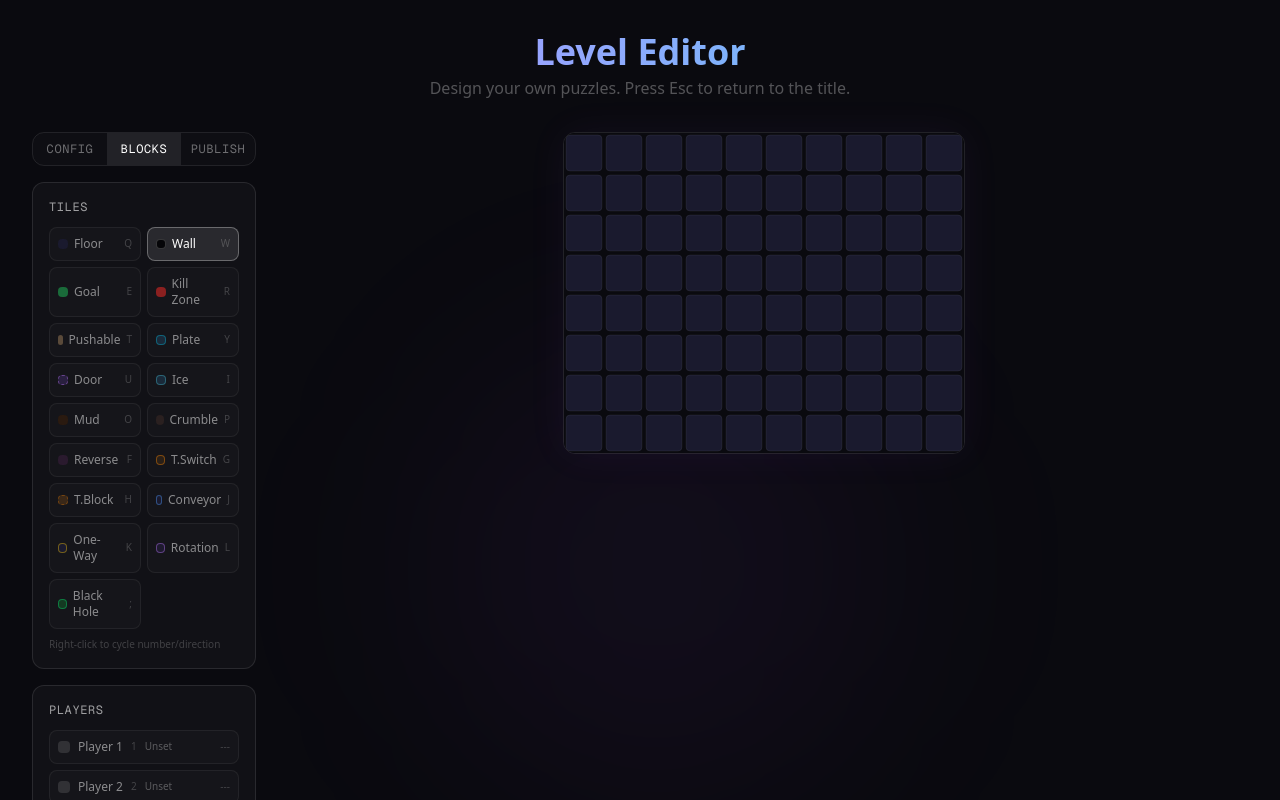
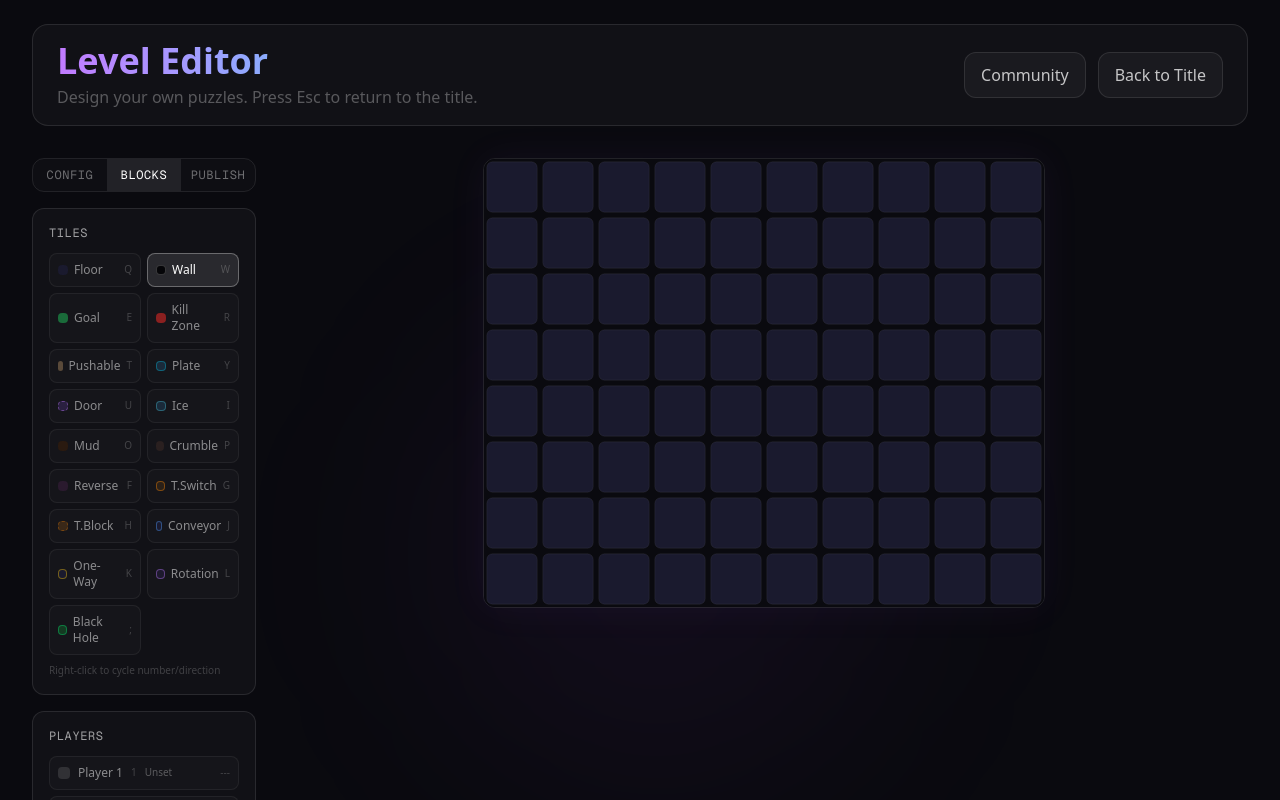
Before and after one commit to Timothy-Cao/misconfigured, a Next.js app: page /editor in a window 1280 px wide. Shown: the top 800 px of the page. Built offline with nearby package versions, Linux system fonts and the light colour scheme.

Commit message:
feat: scale editor canvas and move menu nav to header

```diff
--- a/src/app/community/page.tsx
+++ b/src/app/community/page.tsx
@@ -22,11 +22,12 @@ export default function CommunityPage() {
   }, [router]);
 
   return (
-    <main className="min-h-screen bg-[#0a0a0f] flex flex-col items-center justify-center p-6 sm:p-8 lg:p-10 relative overflow-hidden">
+    <main className="min-h-screen bg-[#0a0a0f] flex flex-col items-center p-6 sm:p-8 lg:p-10 relative overflow-hidden">
       <div className="absolute top-1/4 left-1/2 -translate-x-1/2 w-[500px] h-[500px] rounded-full bg-cyan-500/5 blur-[110px]" />
 
-      <div className="relative z-10 w-full max-w-5xl rounded-[28px] border border-white/10 bg-white/[0.03] p-6 sm:p-8 lg:p-10">
-        <div className="flex flex-col sm:flex-row sm:items-end sm:justify-between gap-4 mb-6">
+      <div className="relative z-10 w-full max-w-5xl">
+        <div className="mb-6 rounded-2xl border border-white/10 bg-white/[0.03] px-4 py-4 sm:px-6 animate-[fadeInUp_0.6s_ease-out]">
+          <div className="flex flex-col gap-4 sm:flex-row sm:items-end sm:justify-between">
             <div>
               <h1 className="text-3xl sm:text-4xl font-bold bg-gradient-to-r from-cyan-300 to-white bg-clip-text text-transparent">
                 Community Levels
@@ -36,15 +37,24 @@ export default function CommunityPage() {
               </p>
               <p className="text-white/20 text-xs sm:text-sm mt-2">Press Esc to return to the title.</p>
             </div>
+            <div className="flex gap-3">
               <Link
                 href="/editor"
-            className="inline-flex items-center justify-center px-5 py-3 rounded-xl border border-white/10 bg-white/[0.04] text-white/75 hover:text-white hover:border-white/20 hover:bg-white/[0.08] transition-all duration-200"
+                className="inline-flex items-center justify-center px-4 py-2.5 rounded-xl border border-white/10 bg-white/[0.04] text-white/75 hover:text-white hover:border-white/20 hover:bg-white/[0.08] transition-all duration-200"
               >
                 Open Editor
               </Link>
+              <Link
+                href="/"
+                className="inline-flex items-center justify-center rounded-xl border border-white/10 bg-white/[0.04] px-4 py-2.5 text-sm sm:text-base text-white/75 hover:text-white hover:border-white/20 hover:bg-white/[0.08] transition-all duration-300"
+              >
+                Back to Title
+              </Link>
+            </div>
+          </div>
         </div>
 
-        <div className="rounded-2xl border border-white/10 bg-white/[0.03] p-5 sm:p-6">
+        <div className="rounded-[28px] border border-white/10 bg-white/[0.03] p-6 sm:p-8 lg:p-10">
           <div className="flex flex-col sm:flex-row sm:items-center sm:justify-between gap-2 mb-4">
             <p className="text-white/45 text-sm sm:text-base">
               {levels.length > 0
@@ -87,13 +97,6 @@ export default function CommunityPage() {
           )}
         </div>
       </div>
-
-      <Link
-        href="/"
-        className="relative z-10 mt-6 inline-flex items-center justify-center rounded-xl border border-white/10 bg-white/[0.04] px-5 py-3 text-sm sm:text-base text-white/75 hover:text-white hover:border-white/20 hover:bg-white/[0.08] transition-all duration-300"
-      >
-        Back to Title
-      </Link>
     </main>
   );
 }
--- a/src/app/editor/page.tsx
+++ b/src/app/editor/page.tsx
@@ -20,28 +20,39 @@ export default function EditorPage() {
   }, [router]);
 
   return (
-    <main className="min-h-screen bg-[#0a0a0f] flex flex-col items-center py-8 px-4 sm:px-6 lg:px-8 relative overflow-auto">
+    <main className="min-h-screen bg-[#0a0a0f] flex flex-col items-center px-4 sm:px-6 lg:px-8 pb-8 relative overflow-auto">
       <div className="absolute top-1/4 left-1/3 w-[460px] h-[460px] rounded-full bg-purple-500/5 blur-[110px]" />
 
-      <div className="relative z-10 w-full max-w-[1320px]">
-        <div className="text-center mb-6 sm:mb-8 animate-[fadeInUp_0.6s_ease-out]">
-          <h1 className="text-3xl sm:text-4xl font-bold bg-gradient-to-r from-purple-400 to-cyan-400 bg-clip-text text-transparent mb-1">
-            Level Editor
-          </h1>
-          <p className="text-white/30 text-sm sm:text-base">Design your own puzzles. Press Esc to return to the title.</p>
+      <div className="relative z-10 w-full max-w-[1440px] pt-4 sm:pt-6">
+        <div className="mb-6 sm:mb-8 rounded-2xl border border-white/10 bg-white/[0.03] px-4 py-4 sm:px-6 animate-[fadeInUp_0.6s_ease-out]">
+          <div className="flex flex-col gap-4 sm:flex-row sm:items-center sm:justify-between">
+            <div>
+              <h1 className="text-3xl sm:text-4xl font-bold bg-gradient-to-r from-purple-400 to-cyan-400 bg-clip-text text-transparent mb-1">
+                Level Editor
+              </h1>
+              <p className="text-white/30 text-sm sm:text-base">Design your own puzzles. Press Esc to return to the title.</p>
+            </div>
+            <div className="flex gap-3">
+              <Link
+                href="/community"
+                className="inline-flex items-center justify-center rounded-xl border border-white/10 bg-white/[0.04] px-4 py-2.5 text-sm sm:text-base text-white/75 hover:text-white hover:border-white/20 hover:bg-white/[0.08] transition-all duration-300"
+              >
+                Community
+              </Link>
+              <Link
+                href="/"
+                className="inline-flex items-center justify-center rounded-xl border border-white/10 bg-white/[0.04] px-4 py-2.5 text-sm sm:text-base text-white/75 hover:text-white hover:border-white/20 hover:bg-white/[0.08] transition-all duration-300"
+              >
+                Back to Title
+              </Link>
+            </div>
+          </div>
         </div>
 
         <div className="animate-[fadeInUp_0.6s_ease-out_0.15s_both]">
           <LevelEditor />
         </div>
       </div>
-
-      <Link
-        href="/"
-        className="relative z-10 mt-8 inline-flex items-center justify-center rounded-xl border border-white/10 bg-white/[0.04] px-5 py-3 text-sm sm:text-base text-white/75 hover:text-white hover:border-white/20 hover:bg-white/[0.08] transition-all duration-300 animate-[fadeInUp_0.6s_ease-out_0.3s_both]"
-      >
-        Back to Title
-      </Link>
     </main>
   );
 }
--- a/src/app/levels/page.tsx
+++ b/src/app/levels/page.tsx
@@ -20,28 +20,39 @@ export default function LevelsPage() {
   }, [router]);
 
   return (
-    <main className="min-h-screen bg-[#0a0a0f] flex flex-col items-center justify-center gap-8 p-6 sm:p-8 lg:p-10 relative overflow-hidden">
+    <main className="min-h-screen bg-[#0a0a0f] flex flex-col items-center p-6 sm:p-8 lg:p-10 relative overflow-hidden">
       <div className="absolute top-1/4 right-1/4 w-[480px] h-[480px] rounded-full bg-green-500/5 blur-[110px]" />
 
-      <div className="relative z-10 w-full max-w-5xl rounded-[28px] border border-white/10 bg-white/[0.03] px-6 py-8 sm:px-10 sm:py-10 animate-[fadeInUp_0.6s_ease-out]">
-        <div className="text-center">
-          <h1 className="text-4xl sm:text-5xl font-bold bg-gradient-to-r from-white to-white/60 bg-clip-text text-transparent mb-2">
-            Select Level
-          </h1>
-          <p className="text-white/30 text-sm sm:text-base">All levels are open right now. Press Esc to return to the title.</p>
+      <div className="relative z-10 w-full max-w-5xl">
+        <div className="mb-6 rounded-2xl border border-white/10 bg-white/[0.03] px-4 py-4 sm:px-6 animate-[fadeInUp_0.6s_ease-out]">
+          <div className="flex flex-col gap-4 sm:flex-row sm:items-center sm:justify-between">
+            <div>
+              <h1 className="text-4xl sm:text-5xl font-bold bg-gradient-to-r from-white to-white/60 bg-clip-text text-transparent mb-2">
+                Select Level
+              </h1>
+              <p className="text-white/30 text-sm sm:text-base">All levels are open right now. Press Esc to return to the title.</p>
+            </div>
+            <div className="flex gap-3">
+              <Link
+                href="/community"
+                className="inline-flex items-center justify-center rounded-xl border border-white/10 bg-white/[0.04] px-4 py-2.5 text-sm sm:text-base text-white/75 hover:text-white hover:border-white/20 hover:bg-white/[0.08] transition-all duration-300"
+              >
+                Community
+              </Link>
+              <Link
+                href="/"
+                className="inline-flex items-center justify-center rounded-xl border border-white/10 bg-white/[0.04] px-4 py-2.5 text-sm sm:text-base text-white/75 hover:text-white hover:border-white/20 hover:bg-white/[0.08] transition-all duration-300"
+              >
+                Back to Title
+              </Link>
+            </div>
+          </div>
         </div>
 
-        <div className="mt-8 sm:mt-10">
+        <div className="rounded-[28px] border border-white/10 bg-white/[0.03] px-6 py-8 sm:px-10 sm:py-10 animate-[fadeInUp_0.6s_ease-out_0.1s_both]">
           <LevelSelect />
         </div>
       </div>
-
-      <Link
-        href="/"
-        className="relative z-10 inline-flex items-center justify-center rounded-xl border border-white/10 bg-white/[0.04] px-5 py-3 text-sm sm:text-base text-white/75 hover:text-white hover:border-white/20 hover:bg-white/[0.08] transition-all duration-300 animate-[fadeInUp_0.6s_ease-out_0.3s_both]"
-      >
-        Back to Title
-      </Link>
     </main>
   );
 }
--- a/src/components/LevelEditor.tsx
+++ b/src/components/LevelEditor.tsx
@@ -103,10 +103,11 @@ const ARROW_ANGLES: Record<number, number> = {
 
 function computeTilePx(width: number, height: number): number {
   if (typeof window === 'undefined') return 32;
-  const maxW = Math.min(window.innerWidth * 0.55, 640);
-  const maxH = window.innerHeight * 0.7;
+  const sidebarAllowance = window.innerWidth >= 1024 ? 360 : 48;
+  const maxW = Math.min(window.innerWidth - sidebarAllowance, 1040);
+  const maxH = Math.min(window.innerHeight * 0.78, 860);
   const s = Math.min(maxW / width, maxH / height);
-  return Math.max(16, Math.min(40, Math.floor(s)));
+  return Math.max(20, Math.min(56, Math.floor(s)));
 }
 
 function createFloorGrid(w: number, h: number): number[][] {
@@ -1322,7 +1323,7 @@ export default function LevelEditor() {
       </div>
 
       {/* Canvas */}
-      <div className="flex-1 flex justify-center">
+      <div className="flex-1 w-full flex justify-center">
         <div
           className="rounded-xl overflow-hidden border border-white/10"
           style={{ boxShadow: '0 0 40px rgba(168, 85, 247, 0.06)' }}
```
Lines whose indentation alone changed are shown as unchanged.
